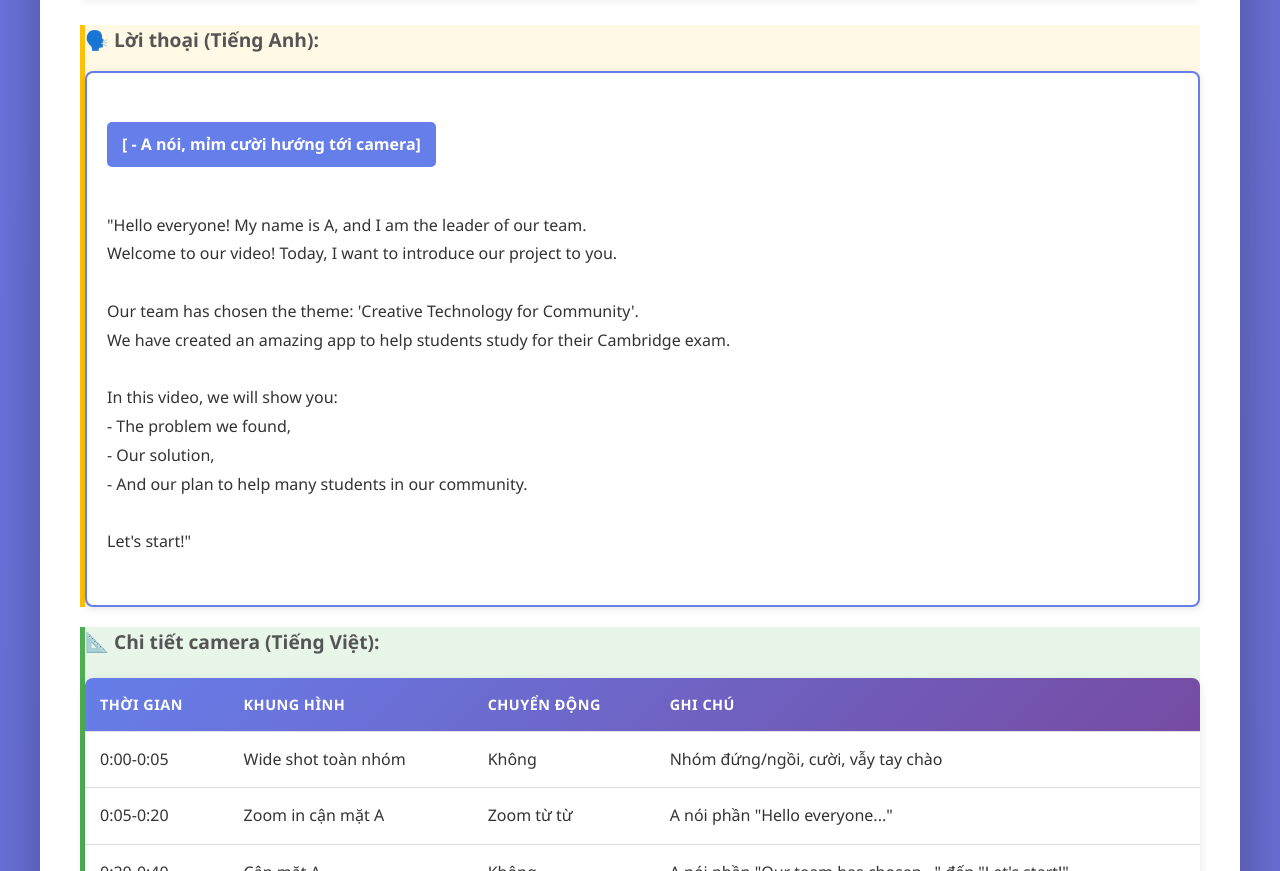
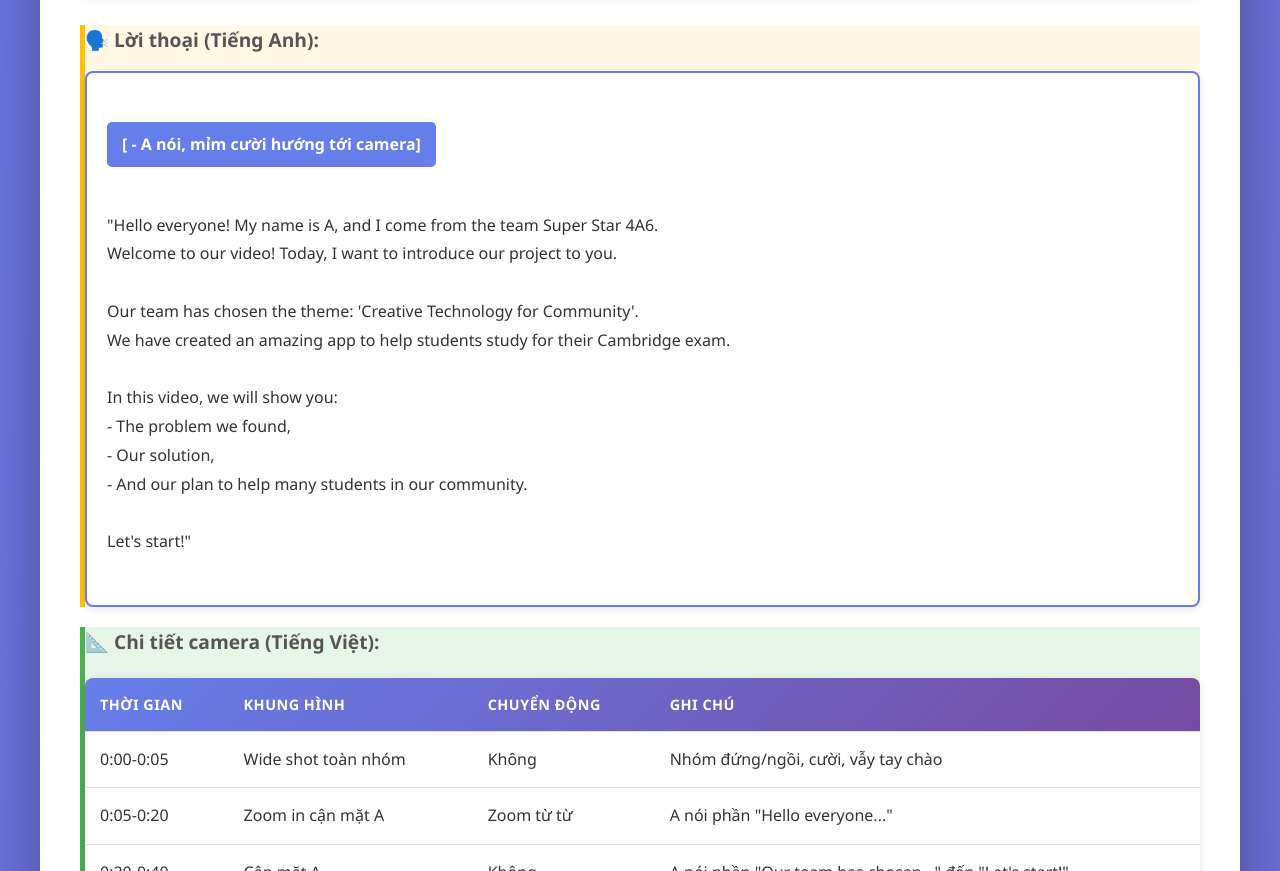
Before and after one commit to virutmath/tfc2025.github.io, a plain HTML site: page index.html in a window 1280 px wide. Shown: the part 3075-3946 px from the top of the page. Drawn offline with Linux system fonts and the light colour scheme.

Commit message:
Update index.html

```diff
--- a/index.html
+++ b/index.html
@@ -466,7 +466,7 @@
                 <div class="dialogue">
 <span class="dialogue-header">[ - A nói, mỉm cười hướng tới camera]</span>
 
-"Hello everyone! My name is A, and I am the leader of our team.
+"Hello everyone! My name is A, and I come from the team Super Star 4A6.
 Welcome to our video! Today, I want to introduce our project to you.
 
 Our team has chosen the theme: 'Creative Technology for Community'.
```
